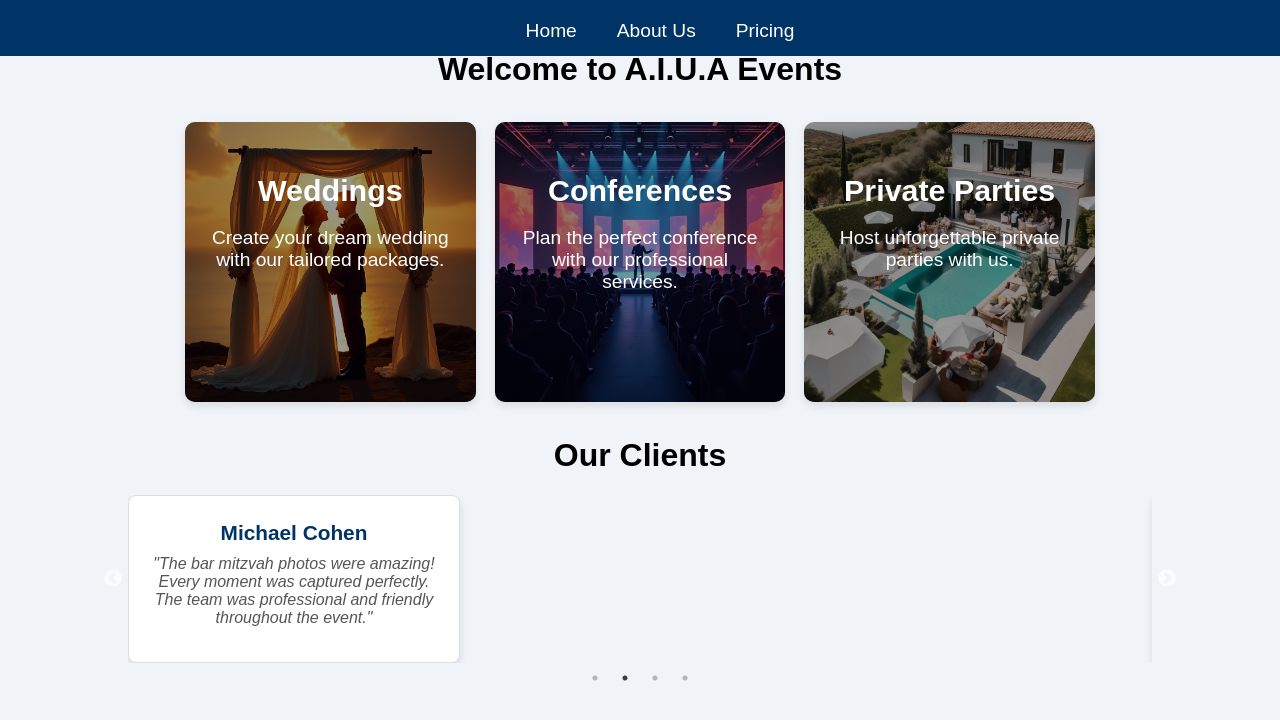
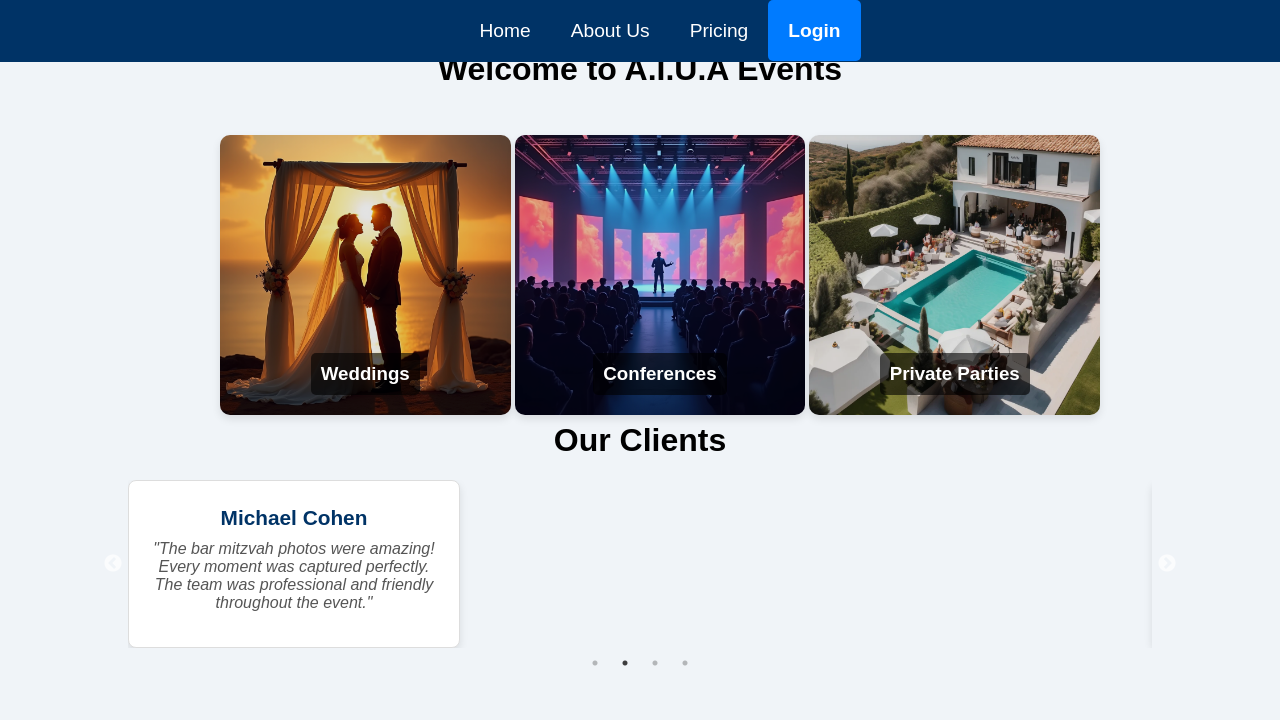
Before and after one commit to uriel123bm/newAiuaPhotographer, a React (Create React App) app: page / in a window 1280 px wide. Shown: the top 720 px of the page. Built offline with nearby package versions, Linux system fonts and the light colour scheme.

Commit message:
desgin blocks

```diff
--- a/public/index.html
+++ b/public/index.html
@@ -2,7 +2,7 @@
 <html lang="en">
   <head>
     <meta charset="utf-8" />
-    <link rel="icon" href="%PUBLIC_URL%/favicon.ico" />
+    <link rel="icon" href="%PUBLIC_URL%/image/favicon.ico" />
     <meta name="viewport" content="width=device-width, initial-scale=1" />
     <meta name="theme-color" content="#000000" />
     <meta
--- a/src/App.js
+++ b/src/App.js
@@ -8,22 +8,21 @@ import PurchasePackages from './components/PurchasePackages';
 import Register from './components/Register';
 import Profile from './components/Profile';
 import EventPage from './components/EventPage';
-import Navbar from "./components/Navbar";
+import Navbar from './components/Navbar'; // ייבוא של Navbar
 
 function App() {
     return (
         <Router>
-            <Navbar/>
+            <Navbar /> {/* הצגת ה-Navbar בכל הדפים */}
             <Routes>
                 <Route path="/" element={<Home />} />
-                <Route path="/login" element={<Login />} />
+                <Route path="/login" element={<Login />} /> {/* נתיב ל-Login */}
                 <Route path="/about-us" element={<AboutUs />} />
                 <Route path="/packages" element={<Packages />} />
                 <Route path="/purchase-packages" element={<PurchasePackages />} />
                 <Route path="/register" element={<Register />} />
                 <Route path="/profile" element={<Profile />} />
                 <Route path="/event/:id" element={<EventPage />} />
-
             </Routes>
         </Router>
     );
--- a/src/components/Block.js
+++ b/src/components/Block.js
@@ -1,12 +1,34 @@
+// import React from "react";
+// import '../styles/Block.css'
+// function Block({title, text, type}) {
+//     return (
+//         <div className="block-card" type={type}>
+//             <h3>{title}</h3>
+//             <p>{text}</p>
+//         </div>
+//     )
+// }
+//
+// export default Block
 import React from "react";
-import '../styles/Block.css'
-function Block({title, text, type}) {
+import '../styles/Block.css';
+
+function Block({ title, text, type }) {
     return (
         <div className="block-card" type={type}>
-            <h3>{title}</h3>
-            <p>{text}</p>
+            <div className="block-card-inner">
+                <div className="block-card-front">
+                    {/* הצד הקדמי עם התמונה כרקע */}
+                    <h3>{title}</h3>
+                </div>
+                <div className="block-card-back">
+                    {/* הצד האחורי עם הטקסט */}
+                    <h3>{title}</h3>
+                    <p>{text}</p>
+                </div>
+            </div>
         </div>
-    )
+    );
 }
 
-export default Block
+export default Block;
--- a/src/components/Navbar.js
+++ b/src/components/Navbar.js
@@ -9,7 +9,8 @@ const Navbar = () => {
                 <li><Link to="/">Home</Link></li>
                 <li><Link to="/about-us">About Us</Link></li>
                 <li><Link to="/packages">Pricing</Link></li>
-
+                {/* כפתור ה-Login */}
+                <li><Link to="/login" className="login-button">Login</Link></li>
             </ul>
         </nav>
     );
--- a/src/styles/Block.css
+++ b/src/styles/Block.css
@@ -1,52 +1,83 @@
 .block-card {
-    position: relative; /* מאפשר שימוש בשכבות */
+    position: relative;
+    width: 20%;
+    height: 30vh;
+    perspective: 1000px; /* מאפשר את האפקט של ההפיכה */
+    margin: 1%;
+}
 
-    background-size: cover; /* מכסה את כל השטח */
-    background-position: center; /* ממרכז את התמונה */
+.block-card-inner {
+    position: absolute;
+    width: 100%;
+    height: 100%;
+    transition: transform 0.6s;
+    transform-style: preserve-3d; /* משמר את התלת מימד */
+    cursor: pointer;
+}
+
+.block-card:hover .block-card-inner {
+    transform: rotateY(180deg);
+}
+
+.block-card-front, .block-card-back {
+    position: absolute;
+    width: 100%;
+    height: 100%;
+    backface-visibility: hidden; /* לא להציג את הצד האחורי כשנראה הצד הקדמי */
+}
+
+.block-card-front {
+    background-size: cover;
+    background-position: center;
     border-radius: 10px;
     box-shadow: 0 4px 8px rgba(0, 0, 0, 0.1);
     padding: 20px;
-    width: 20%;
-    height: 30vh;
-    text-align: center;
-    flex-shrink: 0;
-    color: #fff; /* צבע הכתב לבן */
-}
-div[type="wedding-background"]{
-    background-image: url('/public/wedding-icon.png'); /* נתיב לתמונה כרקע */
-}
-div[type="conference-background"]{
-    background-image: url('/public/conference.jpg'); /* נתיב לתמונה כרקע */
-}
-div[type="private-background"]{
-    background-image: url('/public/private.png'); /* נתיב לתמונה כרקע */
+    display: flex;
+    justify-content: center;
+    align-items: flex-end; /* הצבת התוכן בתחתית */
+    color: #fff;
 }
 
-.block-card::before {
+.block-card-front::before {
     content: '';
     position: absolute;
     top: 0;
     left: 0;
     width: 100%;
     height: 100%;
-    background: rgba(0, 0, 0, 0.4); /* שכבה שחורה עם שקיפות */
-    z-index: 0; /* התמונה תהיה מאחורי הטקסט */
+    background: rgba(0, 0, 0, 0.1); /* צבע כהה עם שקיפות נמוכה להבהרה של התמונה */
+    z-index: 0; /* שכבת הרקע מאחורי הטקסט */
     border-radius: 10px;
 }
 
-.block-card h3, .block-card p {
+.block-card-front h3, .block-card-front p {
     position: relative;
     z-index: 1; /* הטקסט מעל הרקע */
+    margin: 0;
+    padding: 10px;
+    background: rgba(0, 0, 0, 0.6); /* רקע כהה למחצה לטקסט */
+    border-radius: 5px;
+    text-align: center;
 }
 
-.block-card h3 {
-    font-size: 1.9rem;
-    color: #fff; /* צבע הכתב לבן */
+.block-card-back {
+    background-color: rgba(32, 62, 220, 0.42);
+    color: #fff;
+    display: flex;
+    justify-content: center;
+    align-items: center;
+    flex-direction: column;
+    transform: rotateY(180deg);
+    border-radius: 10px;
+    padding: 20px;
+    font-size: 1.2rem; /* גודל הטקסט הכללי בצד האחורי */
+}
+
+.block-card-back h3 {
+    font-size: 2rem; /* גודל הכותרת בצד האחורי */
     margin-bottom: 10px;
 }
 
-.block-card p {
-    font-size: larger;
-    color: #fff; /* צבע הכתב בהיר */
-
+.block-card-back p {
+    font-size: 1rem; /* גודל הטקסט של הפסקה בצד האחורי */
 }
--- a/src/styles/Home.css
+++ b/src/styles/Home.css
@@ -31,3 +31,15 @@
     text-align: center;
     margin-top: 20px;
 }
+
+div[type="wedding-background"] .block-card-front {
+    background-image: url('/public/wedding-icon.png');
+}
+
+div[type="conference-background"] .block-card-front {
+    background-image: url('/public/conference.jpg');
+}
+
+div[type="private-background"] .block-card-front {
+    background-image: url('/public/private.png');
+}
--- a/src/styles/Login.css
+++ b/src/styles/Login.css
@@ -6,6 +6,7 @@
     height: 100vh;
     background-color: #f0f4f8;
 }
+
 .modal {
     display: flex;
     justify-content: center;
@@ -18,6 +19,7 @@
     background-color: rgba(0, 0, 0, 0.5);
     z-index: 1000;
 }
+
 .modal-content1 {
     background-color: #fff;
     padding: 20px;
@@ -61,7 +63,7 @@
 
 .login-button {
     width: 100%;
-    padding: 12px;
+    padding: 10px;
     margin-top: 10px;
     background-color: #007bff;
     color: #fff;
@@ -104,6 +106,7 @@
     margin-right: auto;
     border-radius: 50%; /* Makes the image perfectly round if square */
 }
+
 /* ה-styling עבור כפתור הסגירה (X) */
 .close {
     position: absolute;
--- a/src/styles/Navbar.css
+++ b/src/styles/Navbar.css
@@ -4,7 +4,6 @@
     padding: 20px;
     position: fixed;
     width: 100%;
-    height: 2%;
     top: 0;
     left: 0;
     z-index: 1000;
@@ -33,3 +32,17 @@
 .nav-links a:hover {
     text-decoration: underline;
 }
+
+/* כפתור ה-Login */
+.login-button {
+    background-color: #007BFF;
+    padding: 10px 20px;
+    border-radius: 5px;
+    color: white;
+    font-weight: bold;
+    transition: background-color 0.3s ease;
+}
+
+.login-button:hover {
+    background-color: #0056b3;
+}
```
Also changed, not shown: src/components/Login.js (+14 -58 lines), 1 other file (tests, documents, lock files or other folders).
